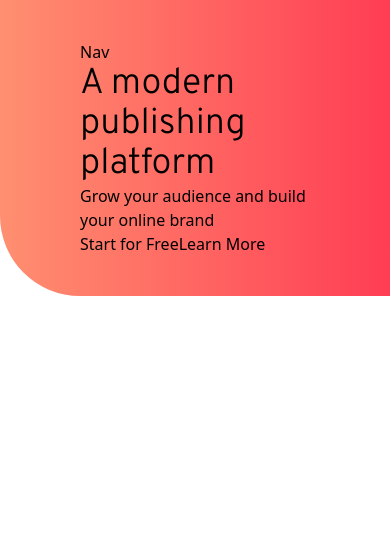
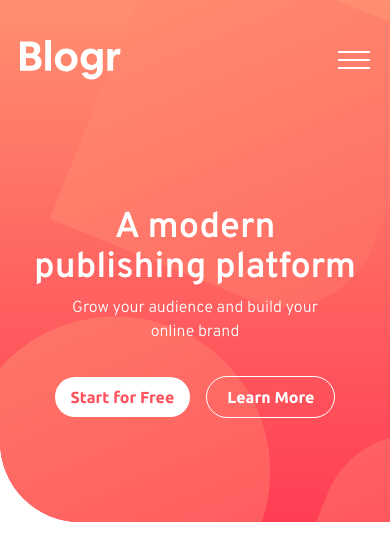
Before and after one commit to KrokoNinja/blogr-landing-page, a Next.js app: page / in a window 390 px wide. Shown: the top 560 px of the page. Built offline with nearby package versions, Linux system fonts and the light colour scheme.

Commit message:
add: content intro section, add:bg-pattern mobile

```diff
--- /dev/null
+++ b/components/Header.tsx
@@ -0,0 +1,13 @@
+import Image from "next/image";
+import MobileNav from "./MobileNav";
+import Nav from "./Nav";
+
+export default function Header() {
+    return (
+        <header className="flex justify-between mb-16">
+            <Image src="/logo.svg" width={101} height={40} alt="Logo" />
+            <MobileNav />
+            <Nav />
+        </header>
+    )
+}
--- a/components/Hero.tsx
+++ b/components/Hero.tsx
@@ -1,10 +1,12 @@
 export default function Hero() {
     return (
-        <div>
-            <h1 className="font-overpass text-4xl">A modern publishing platform</h1>
-            <p>Grow your audience and build your online brand</p>
-            <button>Start for Free</button>
-            <button>Learn More</button>
+        <div className="font-overpass py-16">
+            <h1 className="text-4xl text-center font-[600] text-neutral-white mb-2">A modern <br className="xl:hidden"/> publishing platform</h1>
+            <p className="text-center text-neutral-white mb-8">Grow your audience and build your <br className="xl:hidden" /> online brand</p>
+            <div className="flex flex-row items-center justify-center gap-x-4">
+                <button className="font-ubuntu bg-neutral-white text-primary-light-red rounded-full py-2 px-4 font-bold">Start for Free</button>
+                <button className="font-ubuntu text-neutral-white font-bold border border-neutral-white rounded-full py-2 px-5">Learn More</button>
+            </div>
         </div>
     )
 }
--- a/components/Intro.tsx
+++ b/components/Intro.tsx
@@ -1,11 +1,12 @@
+import Hero from "./Hero";
+import Header from "./Header";
 import Image from "next/image";
-import Hero from "./Hero";
-import Nav from "./Nav";
 
 export default function Intro() {
     return (
-        <div className="bg-gradient-to-r from-gradient-very-light-red to-gradient-light-red relativ rounded-es-[80px] py-10 px-20">
-            <Nav />
+        <div className="bg-gradient-to-b xl:bg-gradient-to-r from-gradient-very-light-red to-gradient-light-red relativ rounded-es-[80px] py-10 xl:px-20 px-5 relative overflow-hidden -z-20">
+            <Image src="/bg-pattern-intro-mobile.svg" alt="Background pattern mobile" className="xl:hidden block absolute scale-[2.5] max-w-[500px] -z-10 left-[100px] top-[120px]" width={1324} height={1324} />
+            <Header />
             <Hero />
         </div>
     );
--- /dev/null
+++ b/components/MobileNav.tsx
@@ -0,0 +1,9 @@
+import Image from "next/image";
+
+export default function MobileNav() {
+    return (
+        <div className="flex items-center">
+            <Image className="xl:hidden" src="/icon-hamburger.svg" width={32} height={18} alt="Hamburger menu" />
+        </div>
+    )
+}
--- a/components/Nav.tsx
+++ b/components/Nav.tsx
@@ -1,5 +1,5 @@
 export default function Nav() {
     return (
-        <nav>Nav</nav>
+        <nav className="hidden xl:flex">Nav</nav>
     )
 }
--- a/tailwind.config.ts
+++ b/tailwind.config.ts
@@ -35,6 +35,10 @@ const config: Config = {
           "very-dark-dasaturated-blue": "hsl(237, 23%, 32%)",
         },
       },
+      backgroundImage: (theme) => ({
+        "mobile": "url('/bg-pattern-intro-mobile.svg')",
+        "desktop": "url('/bg-pattern-intro-desktop.svg')",
+      }),
     },
   },
   plugins: [],
```
